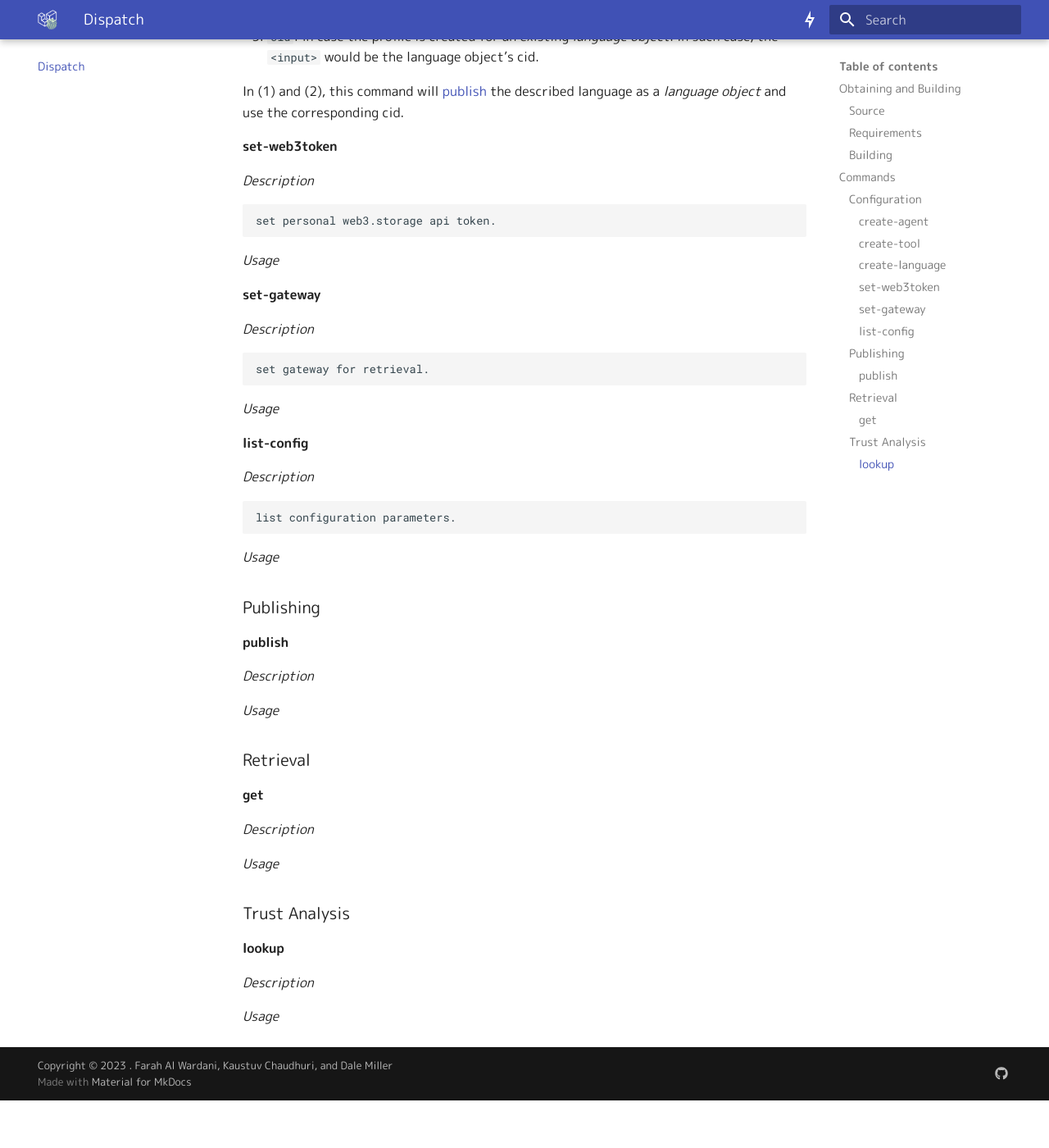
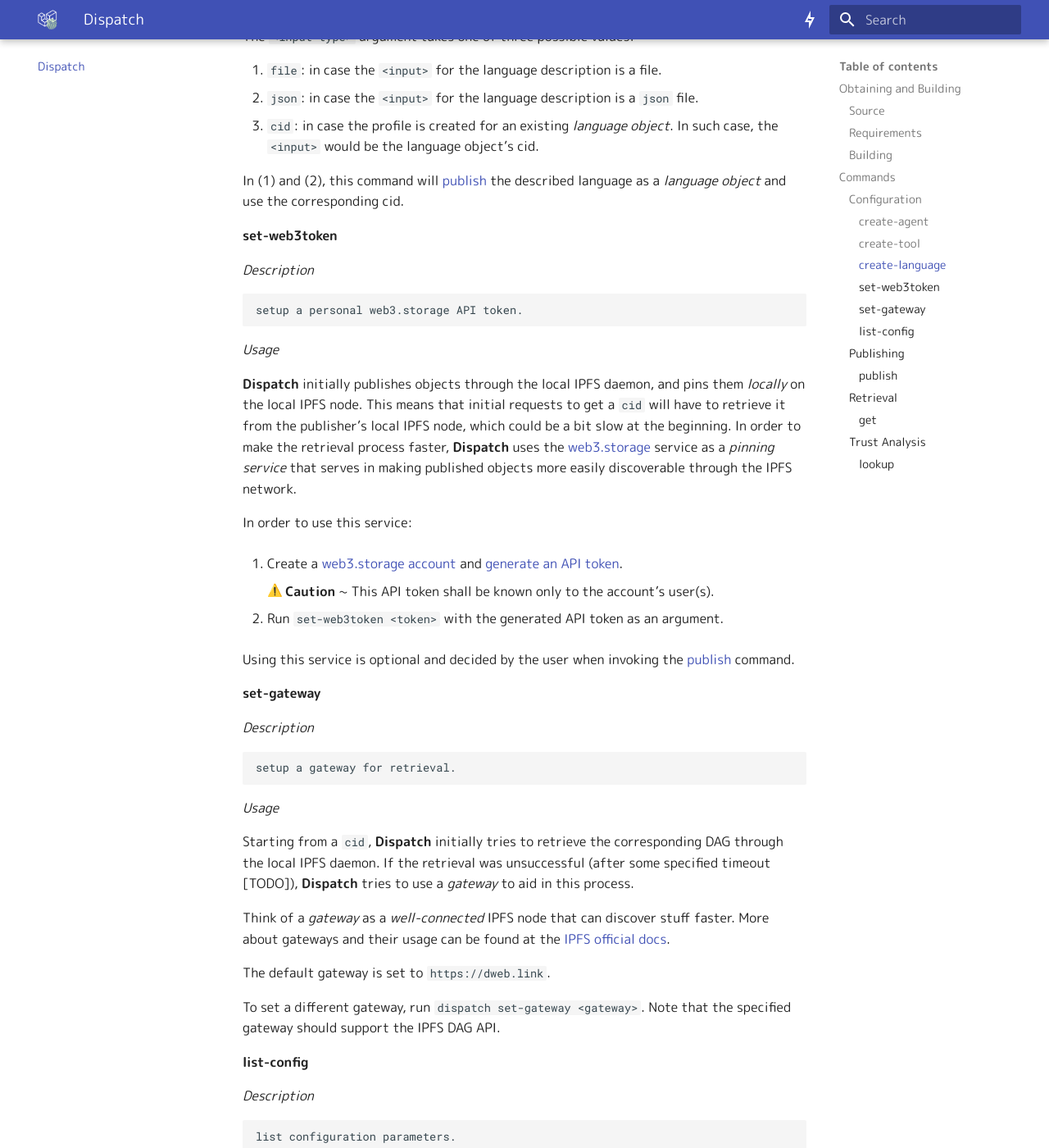
Before and after one commit to distributed-assertions/distributed-assertions.github.io, an MkDocs documentation site: the page built from docs/dispatch.md, in a window 1280 px wide and 1400 px high, scrolled down 2338 px. Shown: the whole window at 82% size. Built offline with MkDocs 1.6.1 and Material for MkDocs 9.7.7, drawn with Linux system fonts in a browser that asks for light colours; emoji names are drawn with the system emoji font; before the commit the page ends 3680 px from its top, so only the background shows below that; some of the changed text lies outside the part shown.

Commit message:
updates to dispatch configuration

```diff
--- a/docs/dispatch.md
+++ b/docs/dispatch.md
@@ -1,6 +1,8 @@
 # Dispatch: Join the DAMF with ease
 
 **Dispatch** is an Intermediary tool for publishing, retrieval, and trust analysis in the Distributed Assertion Management Framework (DAMF).
+
+It is based on the [DAMF Formats](/damf-formats/) specification and implements the main [DAMF processes](/damf-processes/).
 
 ## Obtaining and Building
 
@@ -36,7 +38,7 @@ Generated executables for `linux`, `macOS`, and `Microsoft Windows` shall be fou
 
 ## Commands
 
-Calling `dispatch` will list the available commands. Using `dispatch <command> -h` lists more information about each command and its arguments.
+**Dispatch** consists of a collection of CLI commands. Running the `dispatch` executable will list the available commands. Using `dispatch <command> -h` lists more information about each command and its arguments.
 
 ### Configuration
 
@@ -48,7 +50,9 @@ Calling `dispatch` will list the available commands. Using `dispatch <command> -
 
 *Usage*
 
-Call `create-agent <agent-profile-name>` to create an *agent profile* in the local `.config/dispatch/agentprofiles.json` file. An agent profile object contains a generated public-private key pair (the parameters for this generation are currently fixed), and it's referred by its name in the [publish](#publish) command.
+Run `create-agent <agent-profile-name>` to create an *agent profile* in the local `.config/dispatch/agentprofiles.json` file. An agent profile object contains a generated public-private key pair (the parameters for this generation are currently fixed), and it's referred by its name in the [publish](#publish) command.
+
+:warning: **Caution** ~ Remember to keep your private key *private*.
 
 #### create-tool
 
@@ -58,7 +62,7 @@ Call `create-agent <agent-profile-name>` to create an *agent profile* in the loc
 
 *Usage*
 
-Call `create-tool <tool-profile-name> <input-type> <input>` to create a *tool profile* in the local `.config/dispatch/toolprofiles.json` file. A tool profile object contains the cid for the *tool object*, and it's referred by its name in the [publish](#publish) command.
+Run `create-tool <tool-profile-name> <input-type> <input>` to create a *tool profile* in the local `.config/dispatch/toolprofiles.json` file. A tool profile object contains the cid for the *tool object*, and it's referred by its name in the [publish](#publish) command.
 
 The `<input-type>` argument takes one of three possible values:
 
@@ -76,7 +80,7 @@ In (1) and (2), this command will [publish](#publish) the described tool as a *t
 
 *Usage*
 
-Call `create-language <language-profile-name> <input-type> <input>` to create a *language profile* in the local `.config/dispatch/languages.json` file. A language profile object contains the cid for the *language object*, and it's referred by its name in the [publish](#publish) command.
+Run `create-language <language-profile-name> <input-type> <input>` to create a *language profile* in the local `.config/dispatch/languages.json` file. A language profile object contains the cid for the *language object*, and it's referred by its name in the [publish](#publish) command.
 
 The `<input-type>` argument takes one of three possible values:
 
@@ -90,17 +94,37 @@ In (1) and (2), this command will [publish](#publish) the described language as
 
 *Description*
 
-    set personal web3.storage api token.
+    setup a personal web3.storage API token.
 
 *Usage*
+
+**Dispatch** initially publishes objects through the local IPFS daemon, and pins them *locally* on the local IPFS node. This means that initial requests to get a `cid` will have to retrieve it from the publisher's local IPFS node, which could be a bit slow at the beginning. In order to make the retrieval process faster, **Dispatch** uses the [web3.storage](https://web3.storage) service as a *pinning service* that serves in making published objects more easily discoverable through the IPFS network.
+
+In order to use this service:
+
+1. Create a [web3.storage account](https://web3.storage/login/) and [generate an API token](https://web3.storage/docs/how-tos/generate-api-token/).
+
+    :warning: **Caution** ~ This API token shall be known only to the account's user(s).
+
+2. Run `set-web3token <token>` with the generated API token as an argument.
+
+Using this service is optional and decided by the user when invoking the [publish](#publish) command.
 
 #### set-gateway
 
 *Description*
 
-    set gateway for retrieval.
+    setup a gateway for retrieval.
 
 *Usage*
+
+Starting from a `cid`, **Dispatch** initially tries to retrieve the corresponding DAG through the local IPFS daemon. If the retrieval was unsuccessful (after some specified timeout [TODO]), **Dispatch** tries to use a *gateway* to aid in this process.
+
+Think of a *gateway* as a *well-connected* IPFS node that can discover stuff faster. More about gateways and their usage can be found at the [IPFS official docs](https://docs.ipfs.tech/concepts/ipfs-gateway).
+
+The default gateway is set to `https://dweb.link`.
+
+To set a different gateway, run `dispatch set-gateway <gateway>`. Note that the specified gateway should support the IPFS DAG API.
 
 #### list-config
 
@@ -109,6 +133,8 @@ In (1) and (2), this command will [publish](#publish) the described language as
     list configuration parameters.
 
 *Usage*
+
+Run `list-config` to display the configuration parameters.
 
 ### Publishing
 
--- a/mkdocs.yml
+++ b/mkdocs.yml
@@ -45,6 +45,9 @@ markdown_extensions:
   - md_in_html
   - pymdownx.superfences
   - smarty
+  - pymdownx.emoji:
+      emoji_index: !!python/name:materialx.emoji.twemoji
+      emoji_generator: !!python/name:materialx.emoji.to_svg
 copyright: Copyright &copy; 2023 . <a href="https://innofarah.com" target="_blank">Farah Al Wardani</a>,
            <a href="https://chaudhuri.info" target="_blank">Kaustuv Chaudhuri</a>,
            and <a href="https://www.lix.polytechnique.fr/~dale/" target="_blank">Dale Miller</a>
```
